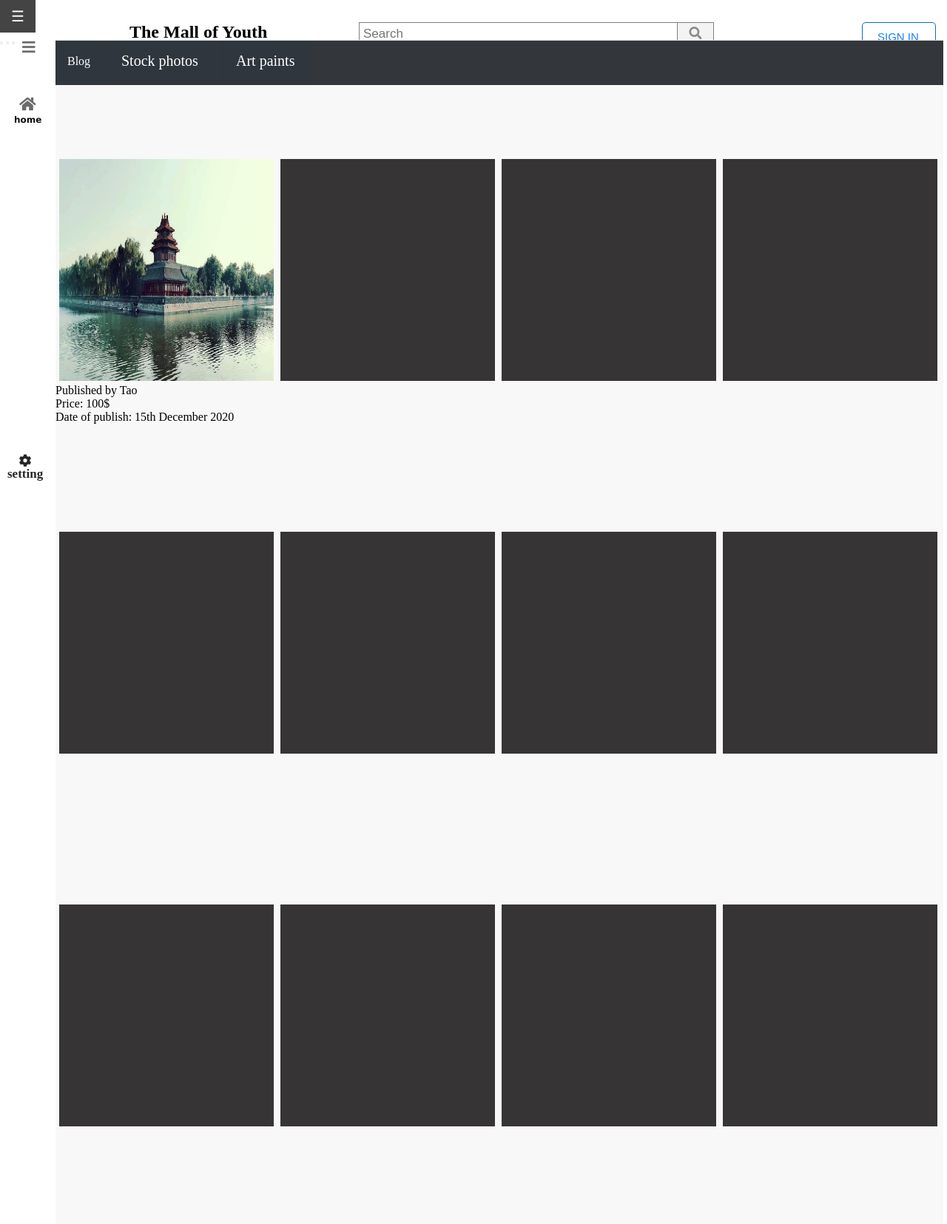
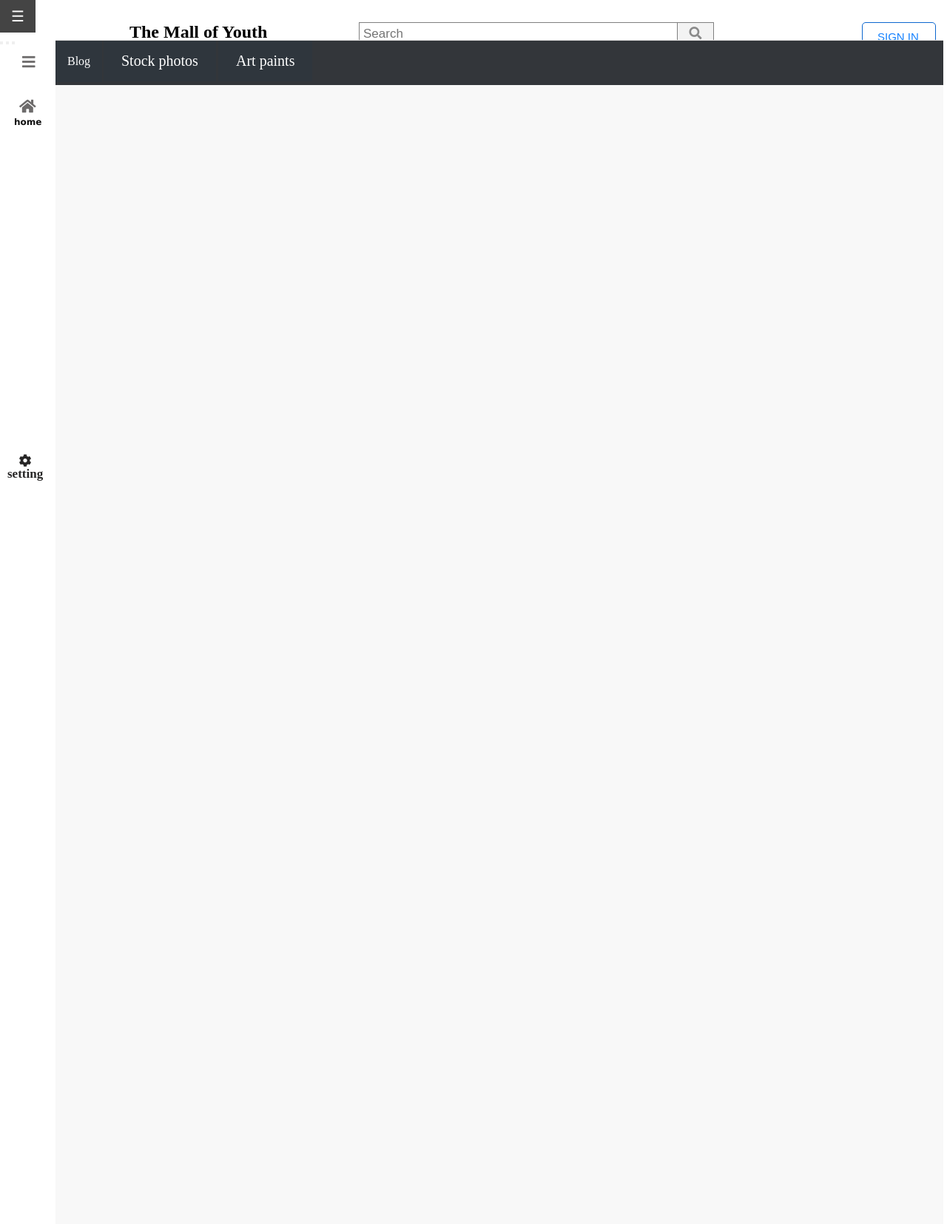
Before and after one commit to Siyuan-code/CAS-project, a PHP site: page /The_mall/homepage.html in a window 1280 px wide. Shown: the whole page at 74% size. Run offline with PHP 8.4, Linux system fonts and the light colour scheme.

Commit message:
Update style.css

```diff
--- a/The_mall/homepage.html
+++ b/The_mall/homepage.html
@@ -46,7 +46,7 @@
     <!-- The visible menu at the side -->
     <div class="shop" id="myShop">
       <button>
-        <i id="menu" class="fas fa-bars" onclick="openNav()"></i>
+        <i id="menu" class="fas fa-bars" class="open" onclick="openNav()"></i>
       </button>
       <!--The menu icon that opens the hided side menu-->
       <button>
@@ -87,31 +87,6 @@
           </div>
         </div>
       </div>
-      <div class="photos">
-        <img
-          class="lake"
-          src="/Image/Lake.jpeg"
-          alt=""
-          width="290px"
-          height="300px"
-        />
-      </div>
-      <div class="info">
-        <p>Published by Tao</p>
-        <p>Price: 100$</p>
-        <p>Date of publish: 15th December 2020</p>
-      </div>
-      <div class="photos"></div>
-      <div class="photos"></div>
-      <div class="photos"></div>
-      <div class="photos"></div>
-      <div class="photos"></div>
-      <div class="photos"></div>
-      <div class="photos"></div>
-      <div class="photos"></div>
-      <div class="photos"></div>
-      <div class="photos"></div>
-      <div class="photos"></div>
-    </div>
+
   </body>
 </html>
--- a/css/style.css
+++ b/css/style.css
@@ -168,7 +168,7 @@ form.search::after {
   font-size: 20px;
   color: rgb(109, 107, 107);
   position: absolute;
-  top: 10px;
+  top: 30px;
   left: 30px;
   overflow: hidden;
   cursor: pointer;
@@ -182,7 +182,7 @@ form.search::after {
   font-size: 20px;
   color: rgb(109, 107, 107);
   position: absolute;
-  top: 67px;
+  top: 70px;
   left: 1px;
   padding: 20px 25px;
   overflow-x: hidden;
@@ -234,8 +234,22 @@ form.search::after {
   left: 0;
   background-color: #111;
   overflow-x: hidden;
+<<<<<<< Updated upstream
   padding-top: 60px;
   transition: 0.5s;
+=======
+  padding-top: 60px;
+  transition: all 0.2s ease;
+  list-style: none;
+  text-decoration: none;
+}
+/* Style the title (The mall of Youth) in the hided side menu */
+#mall {
+  position: absolute;
+  top: 30px;
+  left: 60px;
+  color: black;
+>>>>>>> Stashed changes
 }
 
 
--- a/main.js
+++ b/main.js
@@ -1,4 +1,5 @@
 function openNav() {
+<<<<<<< Updated upstream
   document.getElementById("mySidebar").style.width = "250px";
   document.getElementById("main").style.marginLeft = "250px";
 }
@@ -6,6 +7,18 @@ function openNav() {
 function closeNav() {
   document.getElementById("mySidebar").style.width = "0";
   document.getElementById("main").style.marginLeft = "0";
+=======
+  document.getElementById("mySide-menu").style.width = "250px";
+  document.getElementById("main").style.marginLeft = "75px";
+  document.getElementById("myMain-content").style.backgroundColor =
+    "rgba(0,0,0,0.4)";
+}
+
+function closeNav() {
+  document.getElementById("mySide-menu").style.width = "0";
+  document.getElementById("main").style.marginLeft = "5";
+  document.getElementById("myMain-content").style.backgroundColor = "white";
+>>>>>>> Stashed changes
 }
 
 // var btnContainer = document.ge4¥tElementById("myShop");
```
